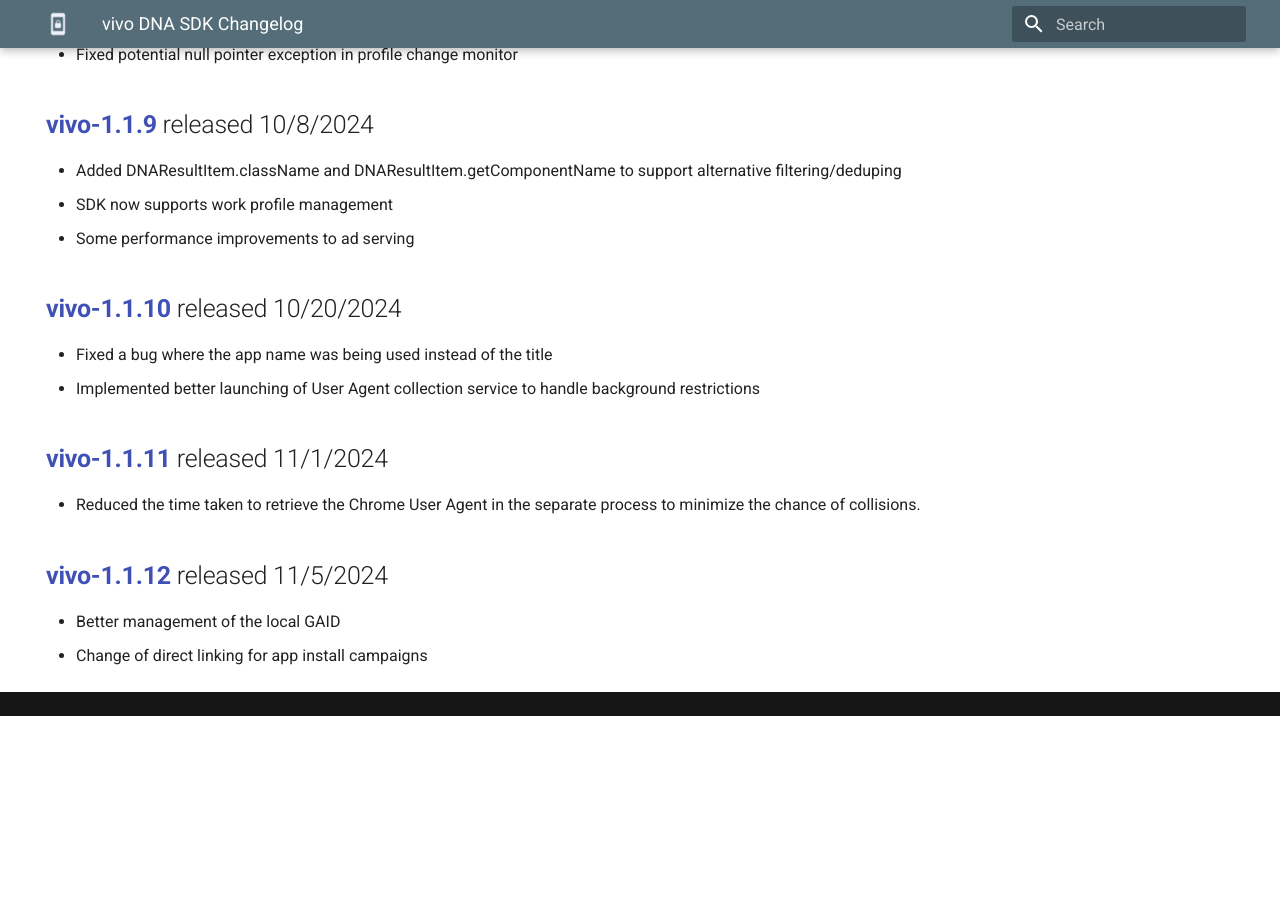
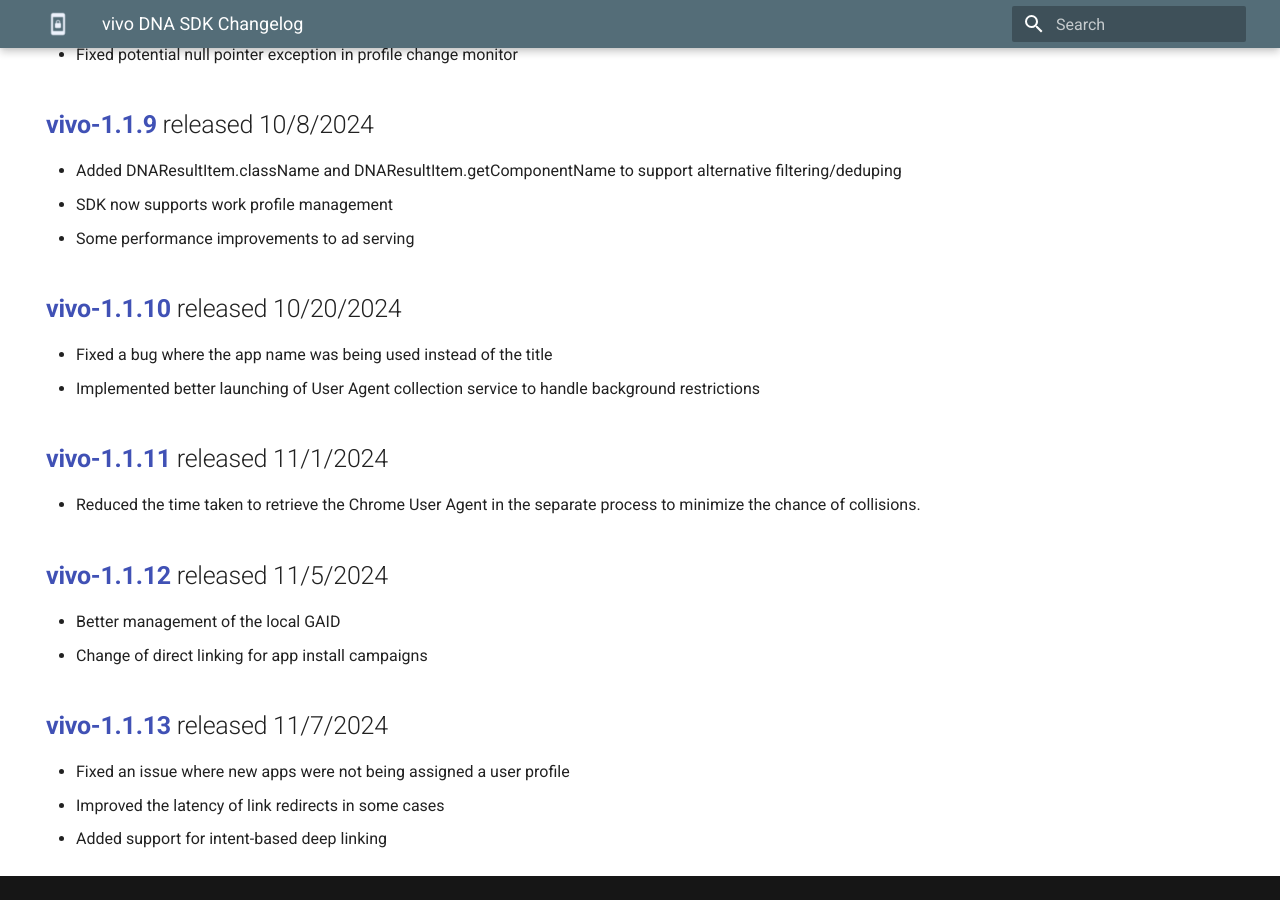
Before and after one commit to Device-Native/website, an MkDocs documentation site: the page built from docs/vivo-sdk-changelog.md, in a window 1280 px wide and 900 px high, scrolled down 1491 px. Built offline with MkDocs 1.6.1 and Material for MkDocs 9.7.7, drawn with Linux system fonts in a browser that asks for light colours; before the commit the page ends 2207 px from its top, so only the background shows below that.

Commit message:
v1.1.13 release

```diff
--- a/docs/vivo-sdk-changelog.md
+++ b/docs/vivo-sdk-changelog.md
@@ -72,3 +72,9 @@
 
 - Better management of the local GAID
 - Change of direct linking for app install campaigns
+
+## [**vivo-1.1.13**](https://dna-hosting.s3.amazonaws.com/public/com.devicenative.dna-vivo-v1.1.13.aar) released 11/7/2024
+
+- Fixed an issue where new apps were not being assigned a user profile
+- Improved the latency of link redirects in some cases
+- Added support for intent-based deep linking
```
Also changed, not shown: docs/vivo-app-drawer.md (+4 -4 lines), docs/vivo-global-search.md (+4 -4 lines).
